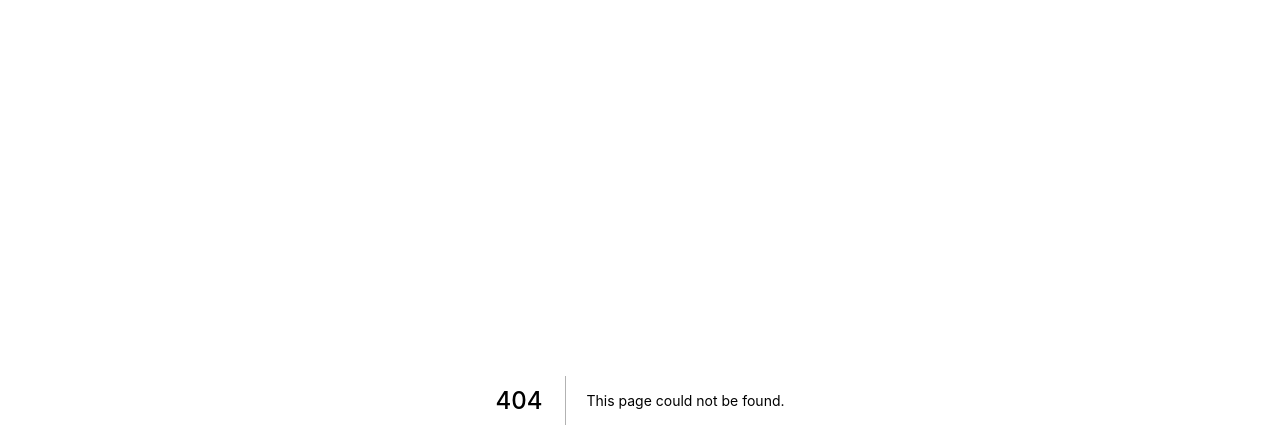
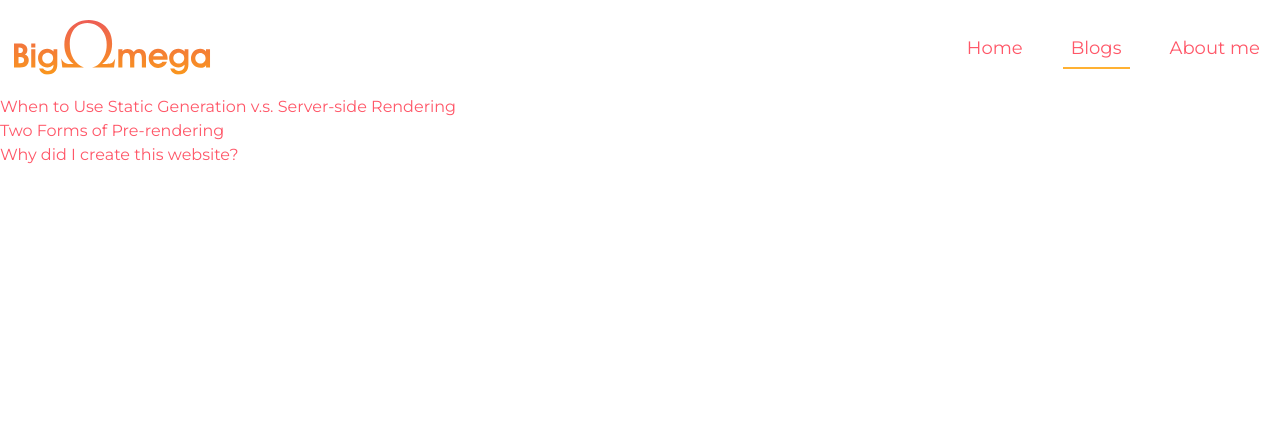
Before and after one commit to prashantacharya/bigomega-v2, a Next.js app: page /blogs in a window 1280 px wide. Before the commit this address had no page. Shown: the top 448 px of the page. Built offline with nearby package versions, Linux system fonts and the light colour scheme.

Commit message:
Display blog list and blog page

```diff
--- a/components/DemoTest.tsx
+++ /dev/null
@@ -1,5 +0,0 @@
-const Test = () => {
-  return <p>Hello World</p>;
-};
-
-export default Test;
--- a/components/Nav.tsx
+++ b/components/Nav.tsx
@@ -3,8 +3,13 @@ import Image from 'next/image';
 import { MenuAlt3Icon } from '@heroicons/react/solid';
 
 import links from '../constants/links';
+import { useRouter } from 'next/router';
 
 const Nav = () => {
+  const router = useRouter();
+  const { pathname } = router;
+  const currentPage = pathname.split('/')[1];
+
   return (
     <nav className="py-5 px-3">
       <div className="container mx-auto">
@@ -15,9 +20,15 @@ const Nav = () => {
             {links.map((link) => (
               <li className="mr-8 last:mr-0" key={link.url}>
                 <Link href={link.url} title={link.title}>
-                  <span className="p-2 text-primary-normal cursor-pointer text-lg border-b-2 border-primary-background hover:text-primary-darker hover:border-b-2 hover:border-secondary-normal transition-colors ease-in-out">
-                    {link.title}
-                  </span>
+                  {link.url === `/${currentPage}` ? (
+                    <span className="p-2 text-primary-normal cursor-pointer text-lg border-b-2 border-primary-background border-b-2 border-secondary-normal transition-colors ease-in-out">
+                      {link.title}
+                    </span>
+                  ) : (
+                    <span className="p-2 text-primary-normal cursor-pointer text-lg border-b-2 border-primary-background hover:text-primary-darker hover:border-b-2 hover:border-secondary-normal transition-colors ease-in-out">
+                      {link.title}
+                    </span>
+                  )}
                 </Link>
               </li>
             ))}
--- /dev/null
+++ b/components/Wrapper.tsx
@@ -0,0 +1,12 @@
+import Nav from './Nav';
+
+const Wrapper = (props: any) => {
+  return (
+    <div className="bg-normal">
+      <Nav />
+      {props.children}
+    </div>
+  );
+};
+
+export default Wrapper;
--- a/package.json
+++ b/package.json
@@ -11,6 +11,8 @@
   },
   "dependencies": {
     "@heroicons/react": "^1.0.6",
+    "gray-matter": "^4.0.3",
+    "micromark": "^3.0.10",
     "next": "12.1.6",
     "react": "18.1.0",
     "react-dom": "18.1.0"
--- /dev/null
+++ b/pages/blogs/[id].tsx
@@ -0,0 +1,48 @@
+import Wrapper from '../../components/Wrapper';
+import { getPostById, getSortedPostsData } from '../../utils/posts';
+
+const BlogPost = (props: any) => {
+  const { post } = props;
+
+  return (
+    <Wrapper>
+      <div className="container mx-auto blogs">
+        <h1 className="font-bold text-3xl text-black dark:text-white">
+          {post.title}
+        </h1>
+
+        <div
+          dangerouslySetInnerHTML={{ __html: post.content }}
+          className="bg-normal text-black dark:text-white"
+        />
+      </div>
+    </Wrapper>
+  );
+};
+
+export const getStaticProps = async (context: any) => {
+  const { id } = context.params;
+  const post = getPostById(id);
+  return {
+    props: {
+      post,
+    },
+  };
+};
+
+export const getStaticPaths = async () => {
+  const allPostsData = getSortedPostsData();
+
+  const paths = allPostsData.map((post: any) => ({
+    params: {
+      id: post.id,
+    },
+  }));
+
+  return {
+    paths,
+    fallback: true,
+  };
+};
+
+export default BlogPost;
--- /dev/null
+++ b/pages/blogs/index.tsx
@@ -0,0 +1,40 @@
+import Link from 'next/link';
+import Wrapper from '../../components/Wrapper';
+import { getSortedPostsData } from '../../utils/posts';
+
+interface BlogPageProps {
+  allPostsData: any;
+}
+
+const Blogs = (props: BlogPageProps) => {
+  const { allPostsData } = props;
+
+  return (
+    <Wrapper>
+      <article className="container mx-auto bg-normal">
+        <ul>
+          {allPostsData.map((post: any) => (
+            <li key={post.id}>
+              <Link href={`/blogs/${post.id}`}>
+                <a className="text-primary-normal hover:text-primary-darker">
+                  {post.title}
+                </a>
+              </Link>
+            </li>
+          ))}
+        </ul>
+      </article>
+    </Wrapper>
+  );
+};
+
+export async function getStaticProps() {
+  const allPostsData = getSortedPostsData();
+  return {
+    props: {
+      allPostsData,
+    },
+  };
+}
+
+export default Blogs;
--- /dev/null
+++ b/posts/about.md
@@ -0,0 +1,48 @@
+---
+title: "Why did I create this website?"
+subtitle: "In this blog, I talk about why & how I created this website and how do I plan to take it further."
+date: '2019-05-10'
+keywords: "blog, personal blog, life, technical blog"
+---
+
+If you know me well, you probably already know that I write blogs quite often. Most of the times the blogs I write are technical blogs, other contents I write are rare and occassional. Inspired by **Dan Abramov**, I wanted to create a personal blog website like he has. That is the primary motivation for creating this website.
+
+### Reasons to create this website
+At the start of 2019, I promised that I would write at least **52 blogs** in the year 2019 through [my blog](https://medium.com/@Prashacharya/looking-back-at-2018-with-commitments-for-2019-100-hrs-work-week-c5e068ed344e) on medium. To fulfill my commitment, I decided to create this website where I will write all of those blogs.
+
+![writing gif](https://media.giphy.com/media/nGtOFccLzujug/giphy.gif)
+
+At the start of 2018, I had written a blog about the reasons to learn JavaScript in the upcoming days. You can read the blog [here](https://medium.com/@Prashacharya/should-you-learn-javascript-in-2018-dd61cc777bba). That blog now has over one thousand views. That also motivated me to create a platform of my own.
+
+Things that I have been learning are so random that I have lost track of what I have learnt and what I know. So this is also going to be the platform where I will express and share what I have learnt so that it is going to be easier for me to track my progress over time.
+
+### What will I share through this platform?
+I have been writing technical blogs mostly. I will not stop doing that and I will continue sharing what I know through this platform. This is also a personal blog so I also plan about writing about my personal life through this platform.
+
+### My next targets for the website
+There are few targets that I want to meet for the website. They are
+* Provide quality content on a frequent basis
+* Add analytics feature in the site
+* Add PWA functionalities in the website
+* Subscribe to news letter
+
+---
+## A dedicated section for the ones who want to know how I created this website
+
+This section is going to be a little bit technical so you are free to skip this content if you don't feel like reading it. This section has a purpose though. I have found people telling me how did you create the website, what tools did you use and so on. This section is for those people.
+
+### Gatsby JS
+[Gatsby](https://gatsbyjs.org) is a framework built on top of react which helps to create static websites. If you know react, it is pretty easy to learn. I followed Andrew Mead's tutorial titled [The Great Gatsby Bootcamp](https://www.youtube.com/watch?v=8t0vNu2fCCM&t=15915s) to learn this amazing tool.
+
+### Which CSS Library?
+I always say that I am a terrible designer and I hate to design and write CSS. So I guess it is going to be a kind of surprise to you if I say I have used no library/a framework to design the UI of this website. The only library I have used is called [prism js](https://prismjs.com/) for code highlighting and except that, everything is written from scratch by me.
+
+### React JS
+React JS is a JavaScript library created by facebook to create User Interfaces. It is a great tool. I love using it and it has made me a better JavaScript Programmer.
+
+### A lot of Gatsby Plugins
+Gatsby JS has a lot of official plugins. I have used a lot of them in this website. You can check them out in their official documentation. The notable ones that I have used are 'gatsby-transformer-remark', 'gatsby-source-filesystem', 'gatsby-remark-prismjs' etc.
+
+
+## Contribution on this website
+This website is an open source project so, you can always make changes you feel like necessary and make a pull request to me. You are also free to use the code if you like it. Click [here](https://github.com/Prashant-Acharya/BigOmega) to visit repository for this website.
--- /dev/null
+++ b/posts/hello.md
@@ -0,0 +1,11 @@
+---
+title: 'Two Forms of Pre-rendering'
+date: '2020-01-01'
+---
+
+Next.js has two forms of pre-rendering: **Static Generation** and **Server-side Rendering**. The difference is in **when** it generates the HTML for a page.
+
+- **Static Generation** is the pre-rendering method that generates the HTML at **build time**. The pre-rendered HTML is then _reused_ on each request.
+- **Server-side Rendering** is the pre-rendering method that generates the HTML on **each request**.
+
+Importantly, Next.js lets you **choose** which pre-rendering form to use for each page. You can create a "hybrid" Next.js app by using Static Generation for most pages and using Server-side Rendering for others.
--- /dev/null
+++ b/posts/ssg-ssr.md
@@ -0,0 +1,19 @@
+---
+title: 'When to Use Static Generation v.s. Server-side Rendering'
+date: '2020-01-02'
+---
+
+We recommend using **Static Generation** (with and without data) whenever possible because your page can be built once and served by CDN, which makes it much faster than having a server render the page on every request.
+
+You can use Static Generation for many types of pages, including:
+
+- Marketing pages
+- Blog posts
+- E-commerce product listings
+- Help and documentation
+
+You should ask yourself: "Can I pre-render this page **ahead** of a user's request?" If the answer is yes, then you should choose Static Generation.
+
+On the other hand, Static Generation is **not** a good idea if you cannot pre-render a page ahead of a user's request. Maybe your page shows frequently updated data, and the page content changes on every request.
+
+In that case, you can use **Server-Side Rendering**. It will be slower, but the pre-rendered page will always be up-to-date. Or you can skip pre-rendering and use client-side JavaScript to populate data.
--- /dev/null
+++ b/utils/posts.ts
@@ -0,0 +1,39 @@
+import fs from 'fs';
+import path from 'path';
+import matter from 'gray-matter';
+import { micromark } from 'micromark';
+
+const postsDirectory = path.join(process.cwd(), 'posts');
+
+export function getSortedPostsData() {
+  // Get file names under /posts
+  const fileNames = fs.readdirSync(postsDirectory);
+  const allPostsData: any = fileNames.map((fileName) => {
+    const id = fileName.replace(/\.md$/, '');
+
+    const fullPath = path.join(postsDirectory, fileName);
+    const fileContents = fs.readFileSync(fullPath, 'utf8');
+
+    const matterResult = matter(fileContents);
+
+    return {
+      id,
+      content: micromark(matterResult.content),
+      ...matterResult.data,
+    };
+  });
+
+  return allPostsData.sort((a: any, b: any) => {
+    if (a.date < b.date) {
+      return 1;
+    } else {
+      return -1;
+    }
+  });
+}
+
+export function getPostById(id: string) {
+  const post = getSortedPostsData().find((post: any) => post.id === id);
+
+  return post;
+}
```
Also changed, not shown: 1 other file (tests, documents, lock files or other folders).
